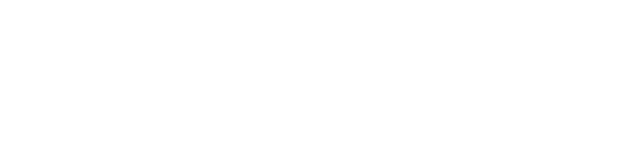
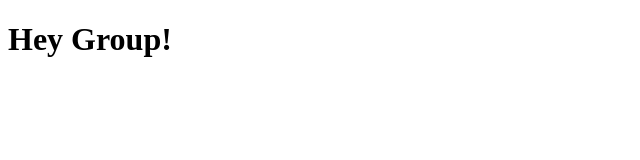
Before and after one commit to EsmeraldaByberi/X-Files, a plain HTML site: page index.html in a window 1280 px wide. Shown: the whole page, without its empty margins (0-640 px from the left). Drawn offline with Linux system fonts and the light colour scheme.

Commit message:
testing push

```diff
--- a/index.html
+++ b/index.html
@@ -5,6 +5,6 @@
 	<title>Document</title>
 </head>
 <body>
-
+	<h1> Hey Group! </h1>
 </body>
 </html>
```
